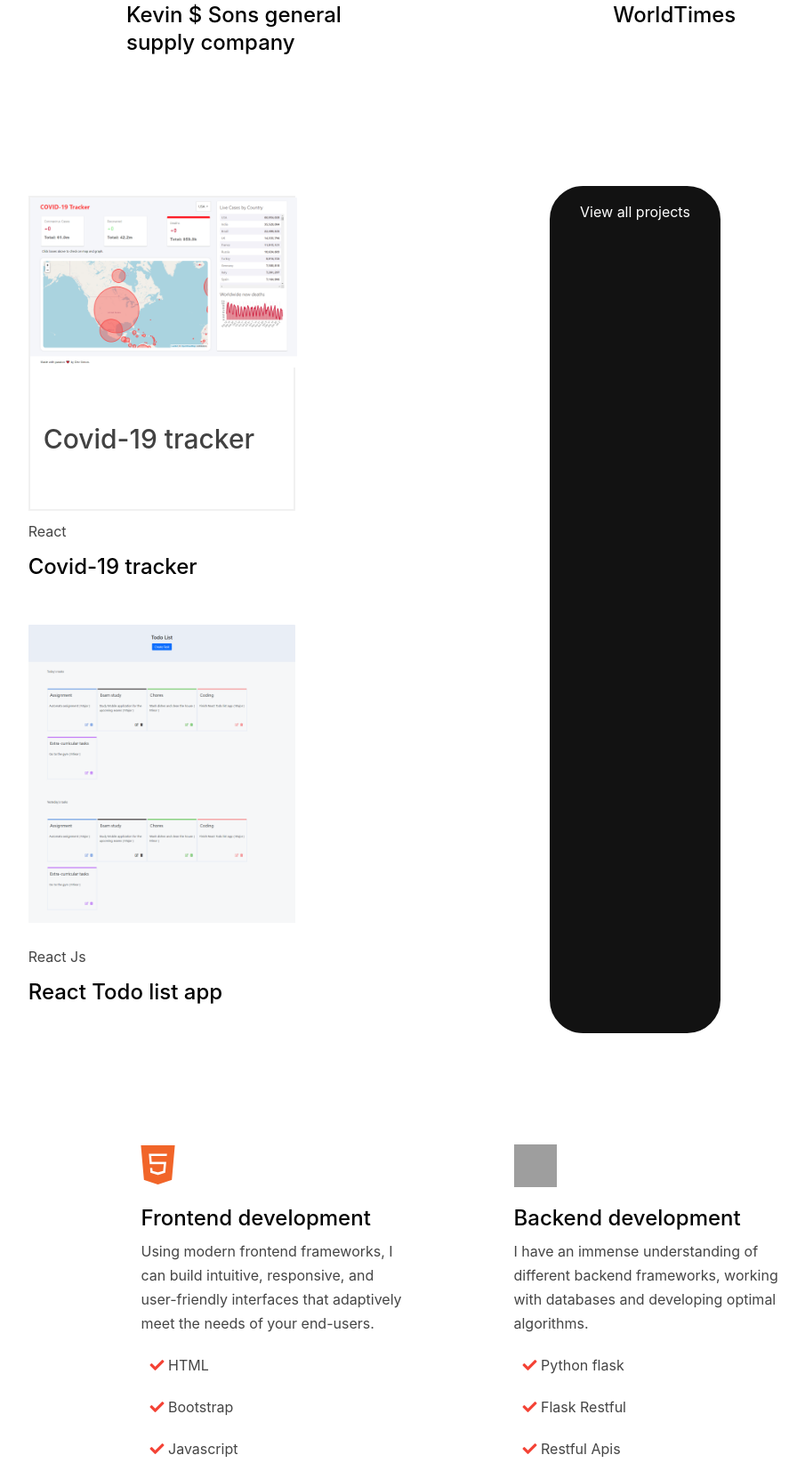
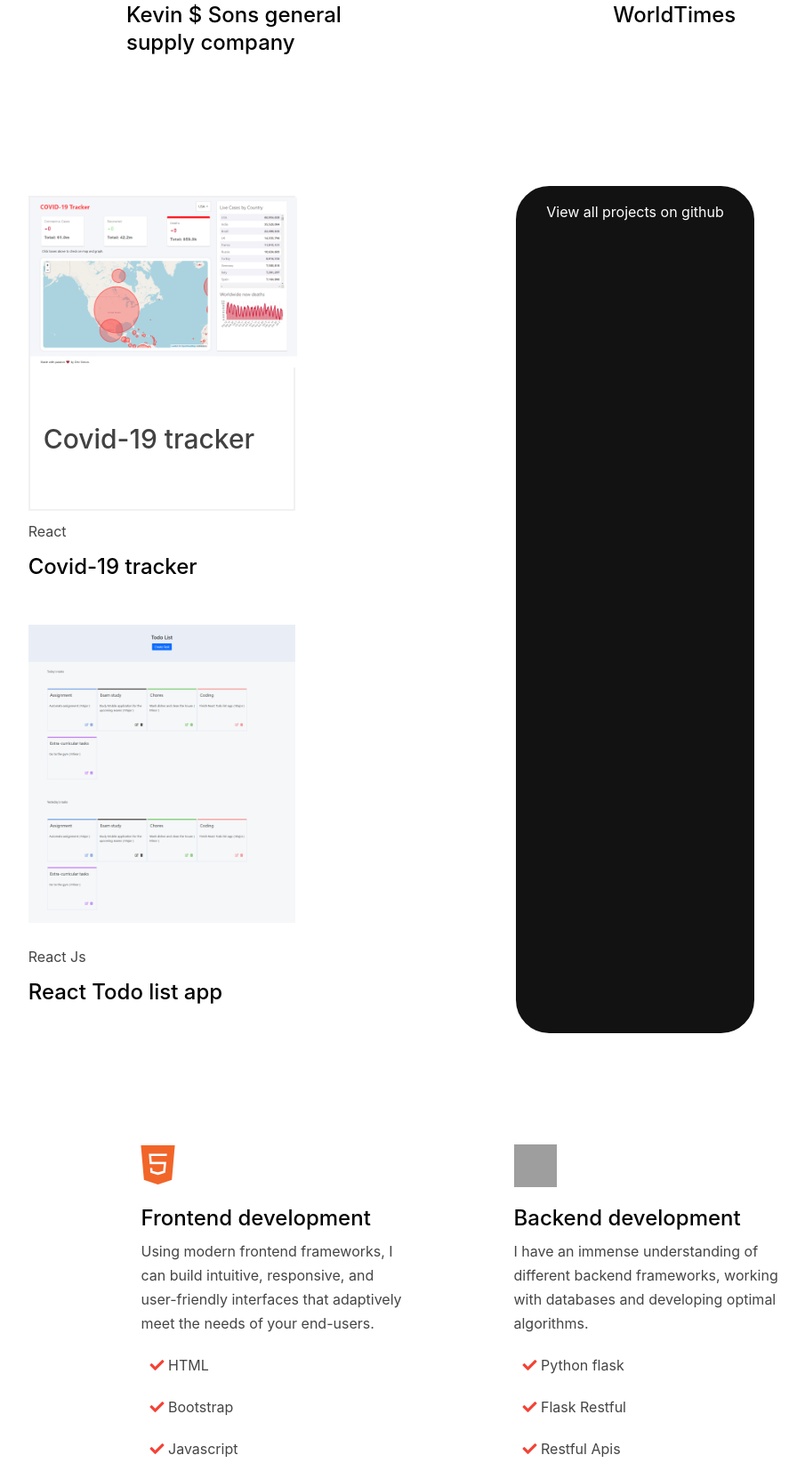
Before and after one commit to muminae100/portfolio, a Flask app: page / in a window 1280 px wide. Shown: the part 1949-3593 px from the top of the page at 89% size, without its empty margins (122-1027 px from the left). Run offline with Flask 2, Linux system fonts and the light colour scheme; some libraries are stand-ins or nearby versions; grey boxes are pictures that could not be loaded.

Commit message:
Change all projects link href

```diff
--- a/templates/index.html
+++ b/templates/index.html
@@ -309,7 +309,7 @@
         </div>
 
         <div class="container proj-btn-container">
-          <a href="{{ url_for('portfolio') }}" class="proj-btn">View all projects</a>
+          <a href="https://github.com/muminae100" class="proj-btn">View all projects on github</a>
         </div>
 
       </div>
--- a/templates/portfolio.html
+++ b/templates/portfolio.html
@@ -5,6 +5,7 @@
     <div class="container-fluid projects">
         <!-- Control buttons -->
         <div id="myBtnContainer" class="myBtnContainer">
+
             <button class="filter-btn active" onclick="filterSelection('all')"> Show all</button>
             <button class="filter-btn" onclick="filterSelection('flask')"> Flask</button>
             <button class="filter-btn" onclick="filterSelection('django')"> Django</button>
```
